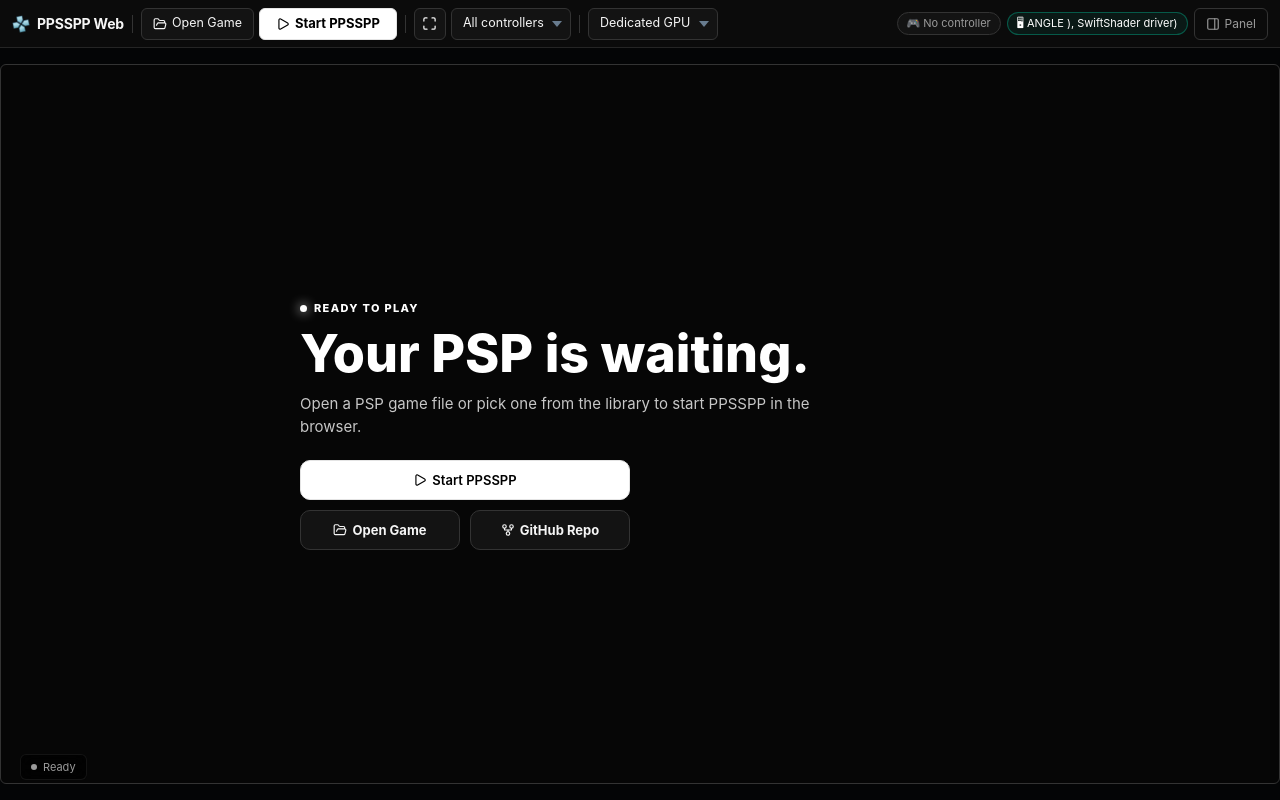
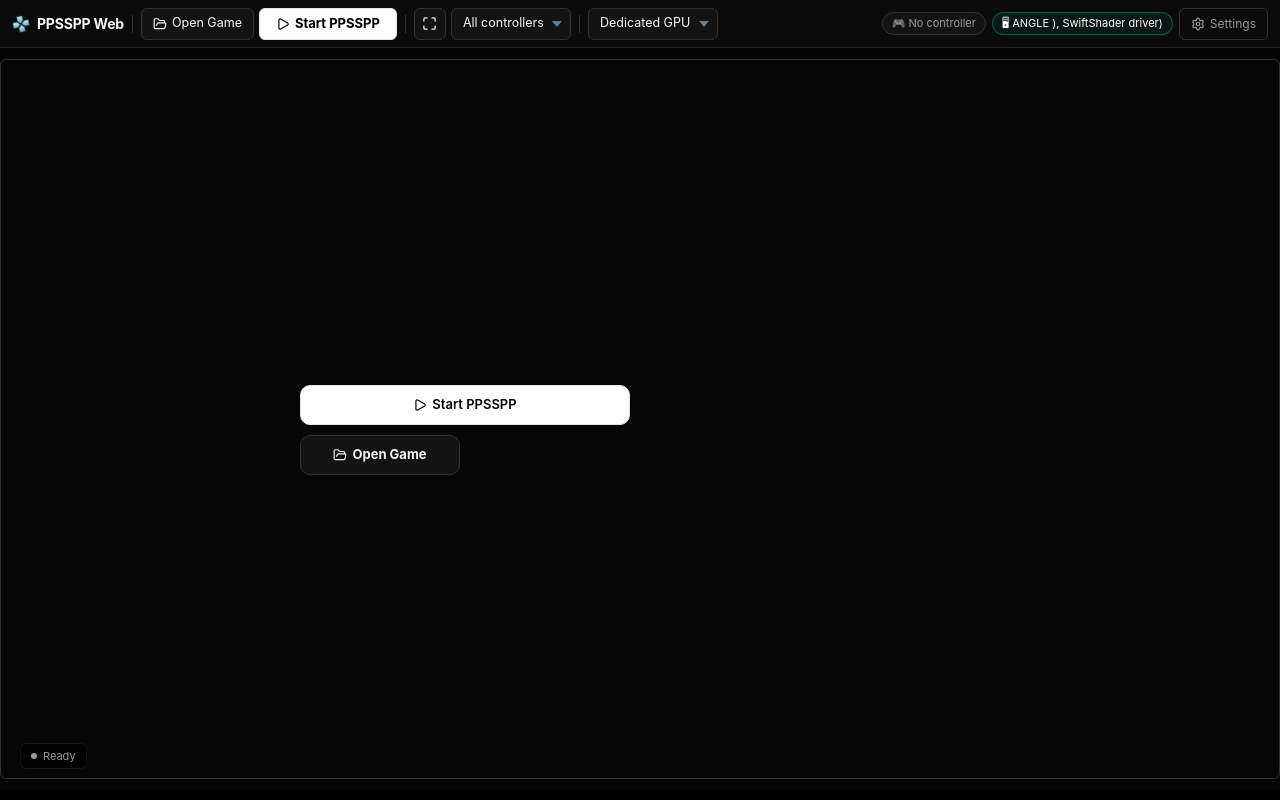
Before and after one commit to BeezBumba/ppsspp-web, an Angular app in the folder wasm-page/: page / in a window 1280 px wide. Built offline with nearby package versions, Linux system fonts and the light colour scheme.

Commit message:
Update app.html

```diff
--- a/wasm-page/src/app/app.html
+++ b/wasm-page/src/app/app.html
@@ -1,5 +1,4 @@
-
-  <header>
+<header>
     <span class="logo">
       <img class="logo-icon" src="icons/icon-192.png" alt="">
       <span>PPSSPP Web</span>
@@ -43,7 +42,7 @@
       <span id="driveBadge"   class="badge drive-badge" title="Google Drive — click to go to Drive tab" role="button" tabindex="0" style="display:none">
         <i data-lucide="cloud"></i> <span id="driveBadgeText">Drive</span>
       </span>
-      <button id="panelToggleBtn" class="panel-btn" title="Toggle console panel"><i data-lucide="panel-right"></i><span class="btn-lbl"> Panel</span></button>
+      <button id="panelToggleBtn" class="panel-btn" title="Toggle panel"><i data-lucide="settings"></i><span class="btn-lbl"> Settings</span></button>
     </div>
   </header>
 
@@ -53,15 +52,9 @@
       <div id="idleOverlay">
         <div class="idle-content">
           <div class="idle-copy">
-            <div class="idle-kicker">Ready to play</div>
-            <h1 class="idle-title">Your PSP is waiting.</h1>
-            <p class="idle-subtitle" id="idleSubtitle">Open a PSP game file or pick one from the library to start PPSSPP in the browser.</p>
             <div class="idle-actions">
               <button id="idleStartBtn" class="primary" type="button"><i data-lucide="play"></i><span> Start PPSSPP</span></button>
               <label class="btn" for="gameFile"><i data-lucide="folder-open"></i><span> Open Game</span></label>
-              <a class="btn idle-repo-link" href="https://github.com/root-hunter/ppsspp-web" target="_blank" rel="noopener" title="Open PPSSPP Web repository">
-                <i data-lucide="git-fork"></i><span> GitHub Repo</span>
-              </a>
             </div>
           </div>
           <div class="idle-psp" aria-hidden="true">
@@ -71,11 +64,6 @@
             <div class="idle-psp-stick"></div>
           </div>
         </div>
-        <a class="idle-powered" href="https://github.com/root-hunter" target="_blank" rel="noopener" title="Powered by root-hunter">
-          <span class="idle-powered-dot"></span>
-          <span>Powered by</span>
-          <strong>root-hunter</strong>
-        </a>
       </div>
       <div id="loadOverlay">
         <div class="spinner"></div>
@@ -89,7 +77,14 @@
       </div>
     </section>
 
-    <aside>
+    <!-- Slide-out panel overlay — does NOT push the canvas -->
+    <div id="panelOverlayBackdrop"></div>
+    <aside id="sidePanel">
+      <div class="panel-header-row">
+        <span class="panel-header-title"><i data-lucide="settings"></i> Settings &amp; Info</span>
+        <button id="panelCloseBtn" class="icon-btn" title="Close panel"><i data-lucide="x"></i></button>
+      </div>
+
       <div class="status-bar">
         <div class="status-dot" id="statusDot"></div>
         <span id="statusText">Ready. Open a game file or use Library.</span>
```
